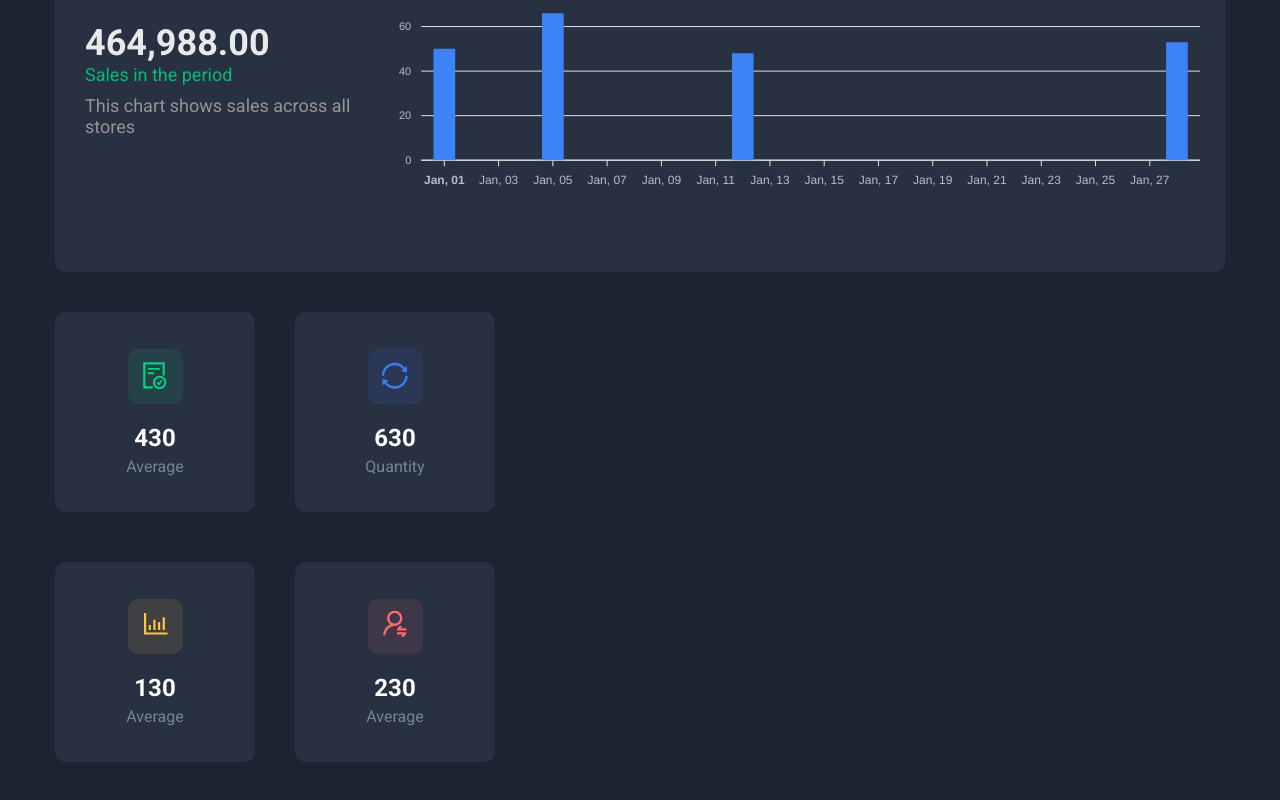
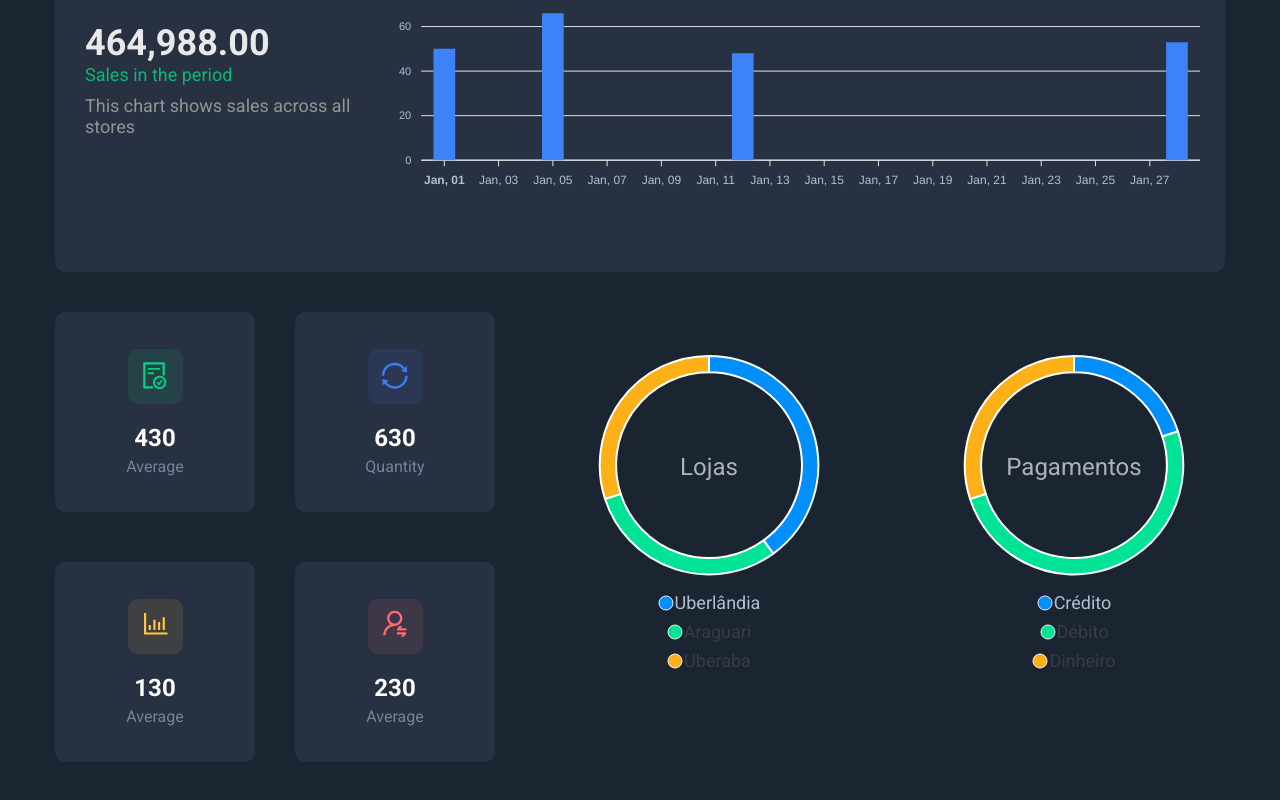
Before and after one commit to silviomori/devsuperior-dssales, a React (Create React App) app in the folder front-web/: page / in a window 1280 px wide. Shown: the part 348-1148 px from the top of the page. Built offline with nearby package versions, Linux system fonts and the light colour scheme.

Commit message:
Create the pie/donut chart card component

```diff
--- a/front-web/src/App.tsx
+++ b/front-web/src/App.tsx
@@ -1,6 +1,7 @@
 import './App.css';
 import Filter from './components/filter';
 import Header from './components/header';
+import PieChartCard from './components/pie-chart-card';
 import SalesByDate from './components/sales-by-date';
 import SalesSummary from './components/sales-summary';
 
@@ -13,6 +14,16 @@
         <SalesByDate />
         <div className="sales-overview-container">
           <SalesSummary />
+          <PieChartCard
+            name="Lojas"
+            labels={['Uberlândia', 'Araguari', 'Uberaba']}
+            series={[40, 30, 30]}
+          />
+          <PieChartCard
+            name="Pagamentos"
+            labels={['Crédito', 'Débito', 'Dinheiro']}
+            series={[20, 50, 30]}
+          />
         </div>
       </div>
     </>
--- /dev/null
+++ b/front-web/src/components/pie-chart-card/helpers.ts
@@ -0,0 +1,65 @@
+import { ApexOptions } from 'apexcharts';
+
+export const buildPieChartConfig = (labels: string[] = [], name: string) => {
+  return {
+    labels,
+    noData: {
+      text: 'Sem resultados',
+      align: 'center',
+      verticalAlign: 'middle',
+      offsetX: 0,
+      offsetY: 0,
+      style: {
+        color: '#FFF',
+        fontSize: '18px',
+        fontFamily: 'Roboto, sans-serif'
+      }
+    },
+    //colors: ['#3e82f7', '#04d182', '#ffc107', '#ff6b72'],
+    legend: {
+      show: true,
+      floating: false,
+      position: 'bottom',
+      offsetY: 0,
+      labels: {
+        colors: ['#b4bed2']
+      },
+      fontFamily: 'Roboto, sans-serif',
+      fontSize: '18px'
+    },
+    dataLabels: {
+      enabled: false
+    },
+    plotOptions: {
+      pie: {
+        size: 400,
+        donut: {
+          size: '85%',
+          labels: {
+            show: true,
+            name: {
+              show: true,
+              offsetY: 10,
+              formatter: function () {
+                return name;
+              }
+            },
+            total: {
+              show: true,
+              showAlways: true,
+              fontSize: '24px',
+              color: '#ABB1C0',
+              fontFamily: 'Roboto, sans-serif',
+              formatter: function () {
+                return '';
+              }
+            }
+          }
+        }
+      }
+    },
+    chart: {
+      height: '400px'
+    }
+  } as ApexOptions;
+};
--- /dev/null
+++ b/front-web/src/components/pie-chart-card/index.tsx
@@ -0,0 +1,24 @@
+import ReactApexChart from 'react-apexcharts';
+import { buildPieChartConfig } from './helpers';
+import './styles.css';
+
+type Props = {
+  name: string;
+  labels: string[];
+  series: number[];
+};
+
+function PieChartCard({ name, labels, series }: Props) {
+  return (
+    <div className="pie-chart-card">
+      <ReactApexChart
+        options={buildPieChartConfig(labels, name)}
+        type="donut"
+        width="400"
+        series={series}
+      />
+    </div>
+  );
+}
+
+export default PieChartCard;
--- /dev/null
+++ b/front-web/src/components/pie-chart-card/styles.css
@@ -0,0 +1,10 @@
+.pie-chart-card {
+  width: 30%;
+  padding-top: 35px;
+  display: flex;
+}
+
+.apexcharts-legend.apexcharts-align-center {
+  flex-direction: column;
+  align-items: center;
+}
```
